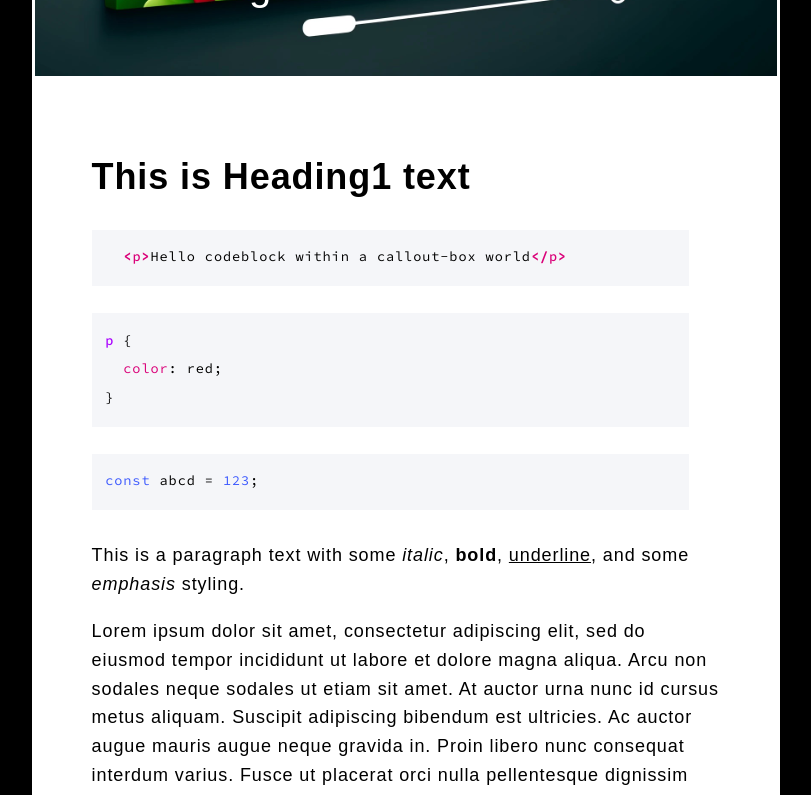
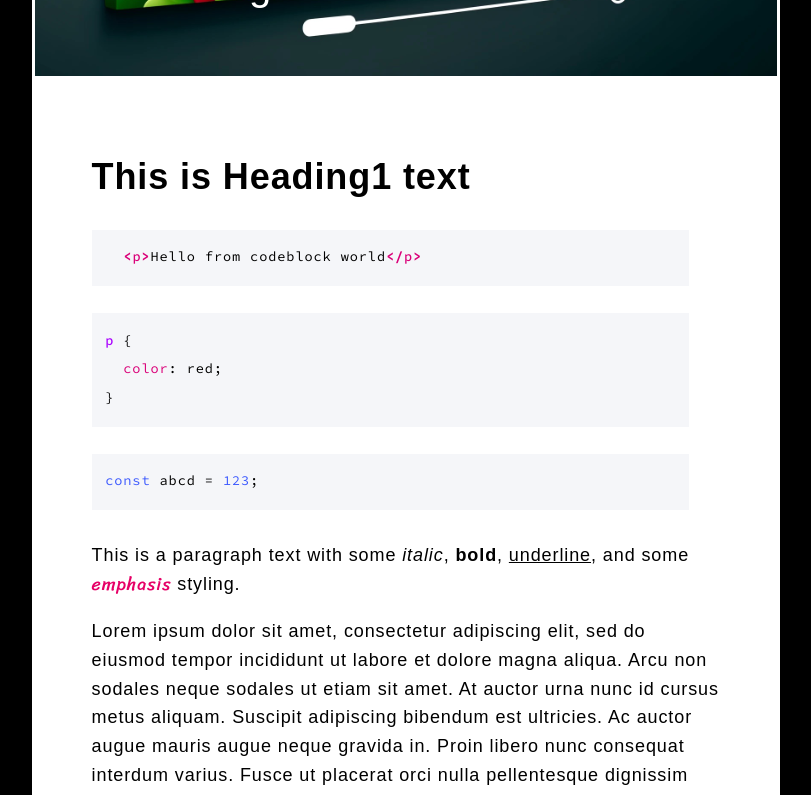
Before and after one commit to krishna-chaitanya-piratla/dev-prep-notes, a React (Create React App) app in the folder frontend/: page / in a window 1280 px wide. Shown: the part 499-1294 px from the top of the page, without its empty margins (234-1045 px from the left). Built offline with nearby package versions, Linux system fonts and the light colour scheme; a web font is replaced by a local one.

Commit message:
Add styling from em tag

```diff
--- a/frontend/src/data/sample.ts
+++ b/frontend/src/data/sample.ts
@@ -26,7 +26,7 @@ export const dummy_page_01 = {
                     "contents": [
                         {
                             "type": "html",
-                            "contents": "  <p>Hello codeblock within a callout-box world</p>\n"
+                            "contents": "  <p>Hello from codeblock world</p>\n"
                         }
                     ]
                 },
--- a/frontend/src/styles/Page/Page.tsx
+++ b/frontend/src/styles/Page/Page.tsx
@@ -27,4 +27,10 @@ export const ContentWrapper = styled.div `
   font-size: calc(1.125*var(--base-text-size));
   line-height: calc(1.125*var(--base-line-height));
   letter-spacing: 0.9px;
+  em {
+          font-family: "Sriracha", cursive;
+          color: #e60067;
+          font-style: normal;
+          letter-spacing: 0.9px;
+        }
 `;
```
